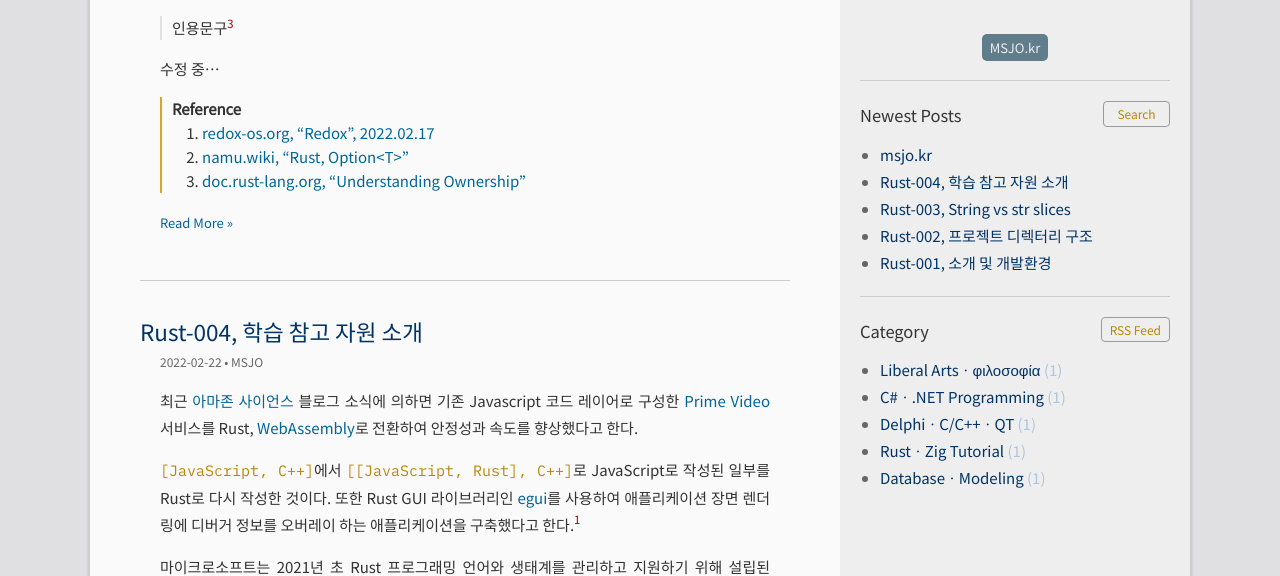
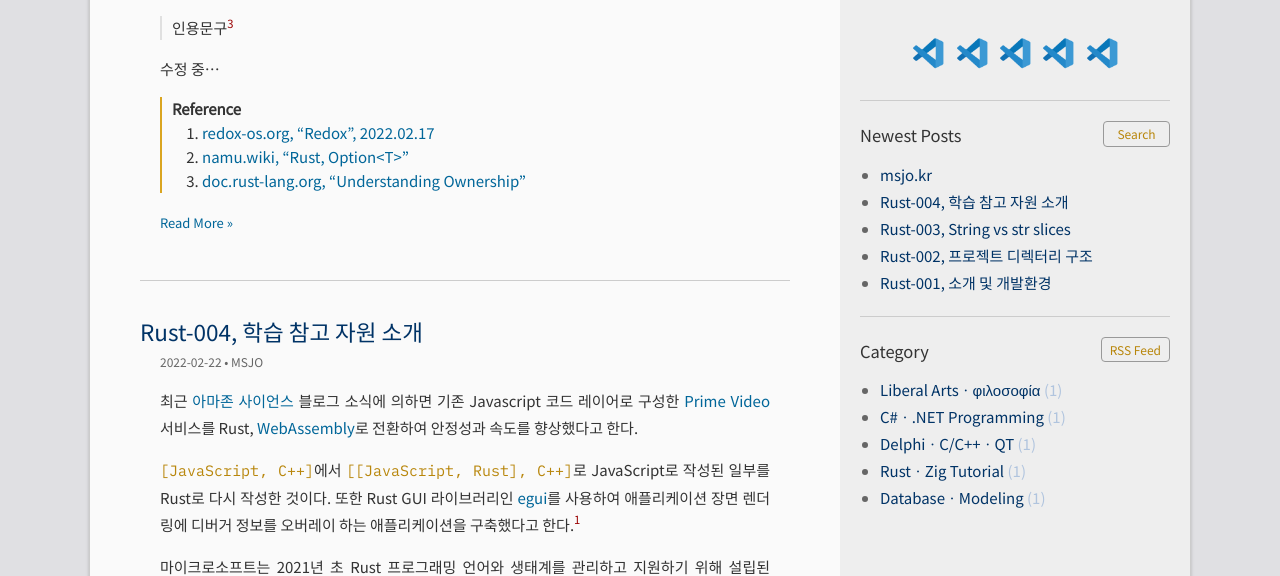
Before and after one commit to DebugJO/rustlang, a Jekyll site: the page built from index.html, in a window 1280 px wide and 900 px high, cut to the strip 324-900 px from the top of the window. Built offline with Jekyll 4.4.1, drawn with Linux system fonts in a browser that asks for light colours; the list of posts is cut into pages by our own code.

Commit message:
Update sidebar.html

```diff
--- a/_includes/sidebar.html
+++ b/_includes/sidebar.html
@@ -14,7 +14,12 @@
     <a href="{{ link | last }}">{{ link | first }}</a>
     {% endfor %}
     -->
-    <a href="https://msjo.kr">MSJO.kr</a>
+    <img src="https://raw.githubusercontent.com/DebugJO/rustlang/refs/heads/main/image/VSCode.png" width="40" height="40">
+    <img src="https://raw.githubusercontent.com/DebugJO/rustlang/refs/heads/main/image/VSCode.png" width="40" height="40">
+    <img src="https://raw.githubusercontent.com/DebugJO/rustlang/refs/heads/main/image/VSCode.png" width="40" height="40">
+    <img src="https://raw.githubusercontent.com/DebugJO/rustlang/refs/heads/main/image/VSCode.png" width="40" height="40">
+    <img src="https://raw.githubusercontent.com/DebugJO/rustlang/refs/heads/main/image/VSCode.png" width="40" height="40">
+    <!-- <a href="https://msjo.kr">MSJO.kr</a> -->
   </p>
 </div>
 
```
